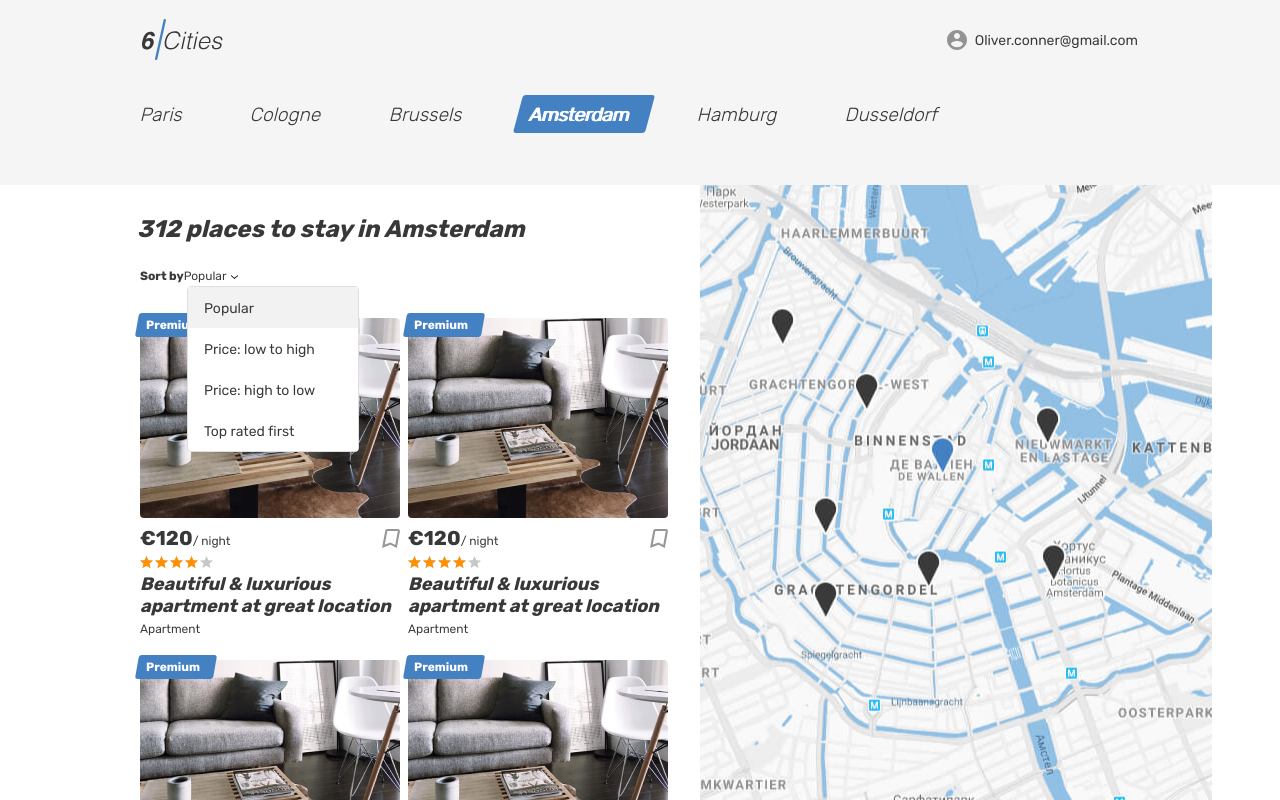
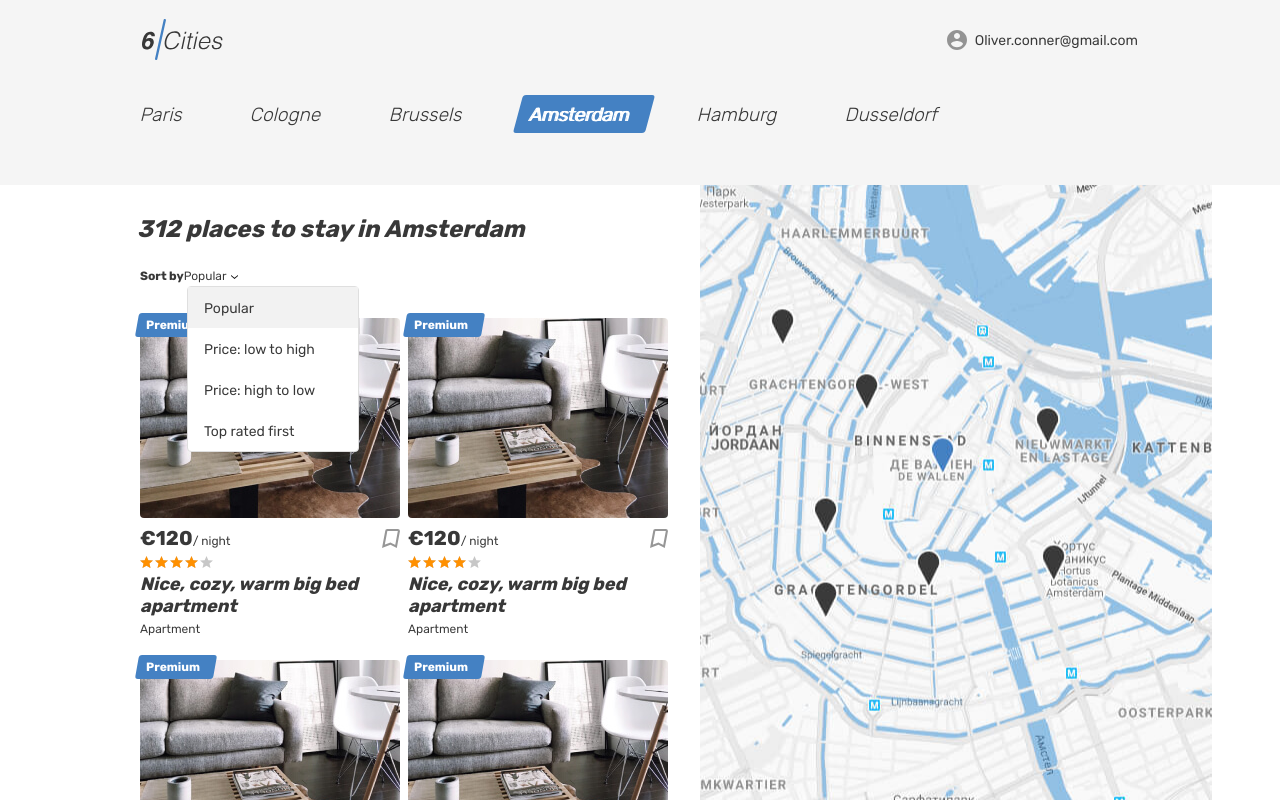
Before and after one commit to IvankovIvan/286023-six-cities-3, a React app: page / in a window 1280 px wide. Built offline with nearby package versions, Linux system fonts and the light colour scheme.

Commit message:
module2-task1

```diff
--- a/package.json
+++ b/package.json
@@ -25,6 +25,7 @@
     "node": "10"
   },
   "dependencies": {
+    "prop-types": "15.7.2",
     "react": "16.12.0",
     "react-dom": "16.12.0"
   }
--- a/src/components/app/app.jsx
+++ b/src/components/app/app.jsx
@@ -1,12 +1,16 @@
 import React from "react";
 import Main from "../main/main.jsx";
+import PropTypes from "prop-types";
 
 const App = (props) => {
-  // eslint-disable-next-line react/prop-types
-  const {articlesCount} = props;
+  const {offersName} = props;
   return (
-    <Main articlesCount={articlesCount}/>
+    <Main offersName={offersName}/>
   );
 };
 
+App.propTypes = {
+  offersName: PropTypes.array.isRequired
+};
+
 export default App;
--- a/src/components/main/main.jsx
+++ b/src/components/main/main.jsx
@@ -1,55 +1,9 @@
 import React from "react";
-
-const getArticle = () => {
-  return (
-    <article className="cities__place-card place-card">
-      <div className="place-card__mark">
-        <span>Premium</span>
-      </div>
-      <div
-        className="cities__image-wrapper place-card__image-wrapper">
-        <a href="#">
-          <img className="place-card__image"
-            src="img/apartment-01.jpg" width="260" height="200"
-            alt="Place image"/>
-        </a>
-      </div>
-      <div className="place-card__info">
-        <div className="place-card__price-wrapper">
-          <div className="place-card__price">
-            <b className="place-card__price-value">&euro;120</b>
-            <span
-              className="place-card__price-text">&#47;&nbsp;night
-            </span>
-          </div>
-          <button className="place-card__bookmark-button button"
-            type="button">
-            <svg className="place-card__bookmark-icon" width="18"
-              height="19">
-              <use xlinkHref="#icon-bookmark"/>
-            </svg>
-            <span className="visually-hidden">To bookmarks</span>
-          </button>
-        </div>
-        <div className="place-card__rating rating">
-          <div className="place-card__stars rating__stars">
-            <span style={{width: `80%`}}/>
-            <span className="visually-hidden">Rating</span>
-          </div>
-        </div>
-        <h2 className="place-card__name">
-          <a href="#">Beautiful &amp; luxurious apartment at great
-            location</a>
-        </h2>
-        <p className="place-card__type">Apartment</p>
-      </div>
-    </article>
-  );
-};
+import PropTypes from "prop-types";
+import Offer from "../offer/offer.jsx";
 
 const Main = (props) => {
-  // eslint-disable-next-line react/prop-types
-  const {articlesCount} = props;
+  const {offersName} = props;
   return (
     <div className="page page--gray page--main">
       <header className="header">
@@ -163,7 +117,7 @@ const Main = (props) => {
 
               </form>
               <div className="cities__places-list places__list tabs__content">
-                {new Array(articlesCount).fill(``).map(() => getArticle())}
+                {offersName.map((offerName, i) => <Offer key={offerName + i} offerName={offerName}/>)}
               </div>
             </section>
             <div className="cities__right-section">
@@ -176,4 +130,8 @@ const Main = (props) => {
   );
 };
 
+Main.propTypes = {
+  offersName: PropTypes.array.isRequired
+};
+
 export default Main;
--- /dev/null
+++ b/src/components/offer/offer.jsx
@@ -0,0 +1,55 @@
+import React from "react";
+import PropTypes from "prop-types";
+
+const Offer = (props) => {
+  const {offerName} = props;
+  return (
+    <article className="cities__place-card place-card">
+      <div className="place-card__mark">
+        <span>Premium</span>
+      </div>
+      <div
+        className="cities__image-wrapper place-card__image-wrapper">
+        <a href="#">
+          <img className="place-card__image"
+            src="img/apartment-01.jpg" width="260" height="200"
+            alt="Place image"/>
+        </a>
+      </div>
+      <div className="place-card__info">
+        <div className="place-card__price-wrapper">
+          <div className="place-card__price">
+            <b className="place-card__price-value">&euro;120</b>
+            <span
+              className="place-card__price-text">&#47;&nbsp;night
+            </span>
+          </div>
+          <button className="place-card__bookmark-button button"
+            type="button">
+            <svg className="place-card__bookmark-icon" width="18"
+              height="19">
+              <use xlinkHref="#icon-bookmark"/>
+            </svg>
+            <span className="visually-hidden">To bookmarks</span>
+          </button>
+        </div>
+        <div className="place-card__rating rating">
+          <div className="place-card__stars rating__stars">
+            <span style={{width: `80%`}}/>
+            <span className="visually-hidden">Rating</span>
+          </div>
+        </div>
+        <h2 className="place-card__name">
+          <a href="#">{offerName}</a>
+        </h2>
+        <p className="place-card__type">Apartment</p>
+      </div>
+    </article>
+  );
+};
+
+Offer.propTypes = {
+  offerName: PropTypes.string.isRequired
+};
+
+export default Offer;
--- a/src/index.js
+++ b/src/index.js
@@ -1,10 +1,15 @@
 import React from "react";
 import ReactDOM from "react-dom";
 import App from "./components/app/app.jsx";
-import {ARTICLES_COUNT} from "./const.js";
+import {ARTICLES_COUNT, OFFERS_NAME} from "./const.js";
+import {getRandomIntegerNumber, generateArrayEmpty} from "./utils.js";
 
-
+const offersName = generateArrayEmpty(ARTICLES_COUNT);
+const offersNameCount = OFFERS_NAME.length - 1;
+offersName.forEach((offer, i) => {
+  offersName[i] = OFFERS_NAME[getRandomIntegerNumber(offersNameCount)];
+});
 ReactDOM.render(
-    <App articlesCount={ARTICLES_COUNT}/>,
+    <App offersName={offersName}/>,
     document.querySelector(`#root`)
 );
```
